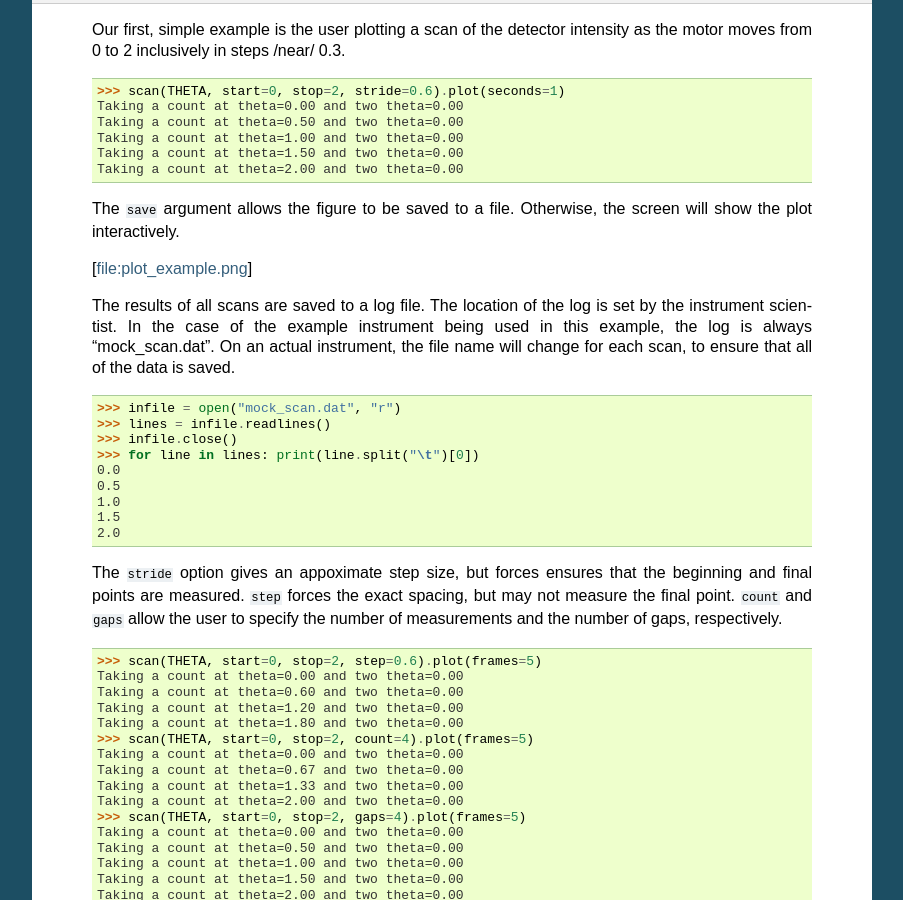
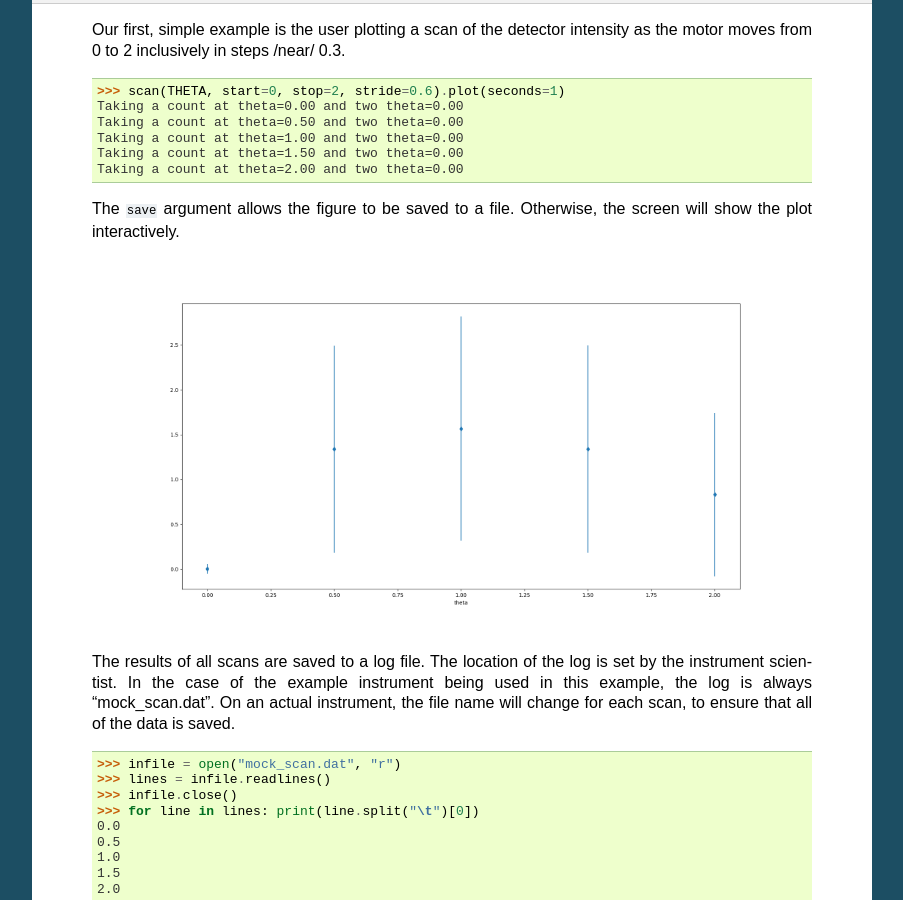
Before and after one commit to PyGenie-Scans/Scans, a Sphinx documentation site: the page built from doc/source/tutorial.rst, in a window 1280 px wide and 900 px high, scrolled down 1426 px. Shown: the whole window, without its empty margins (198-1101 px from the left). Built offline with Sphinx 7.4.7, drawn with Linux system fonts in a browser that asks for light colours.

Commit message:
Add image to tutorial

```diff
--- a/doc/source/tutorial.rst
+++ b/doc/source/tutorial.rst
@@ -96,7 +96,7 @@ Plot Motor Scan
   The ``save`` argument allows the figure to be saved to a file.
   Otherwise, the screen will show the plot interactively.
 
-  [file:plot_example.png]
+  .. image:: plot_example.png
 
   The results of all scans are saved to a log file.  The location of
   the log is set by the instrument scientist.  In the case of the
```
Also changed, not shown: doc/source/plot_example.png (added).
